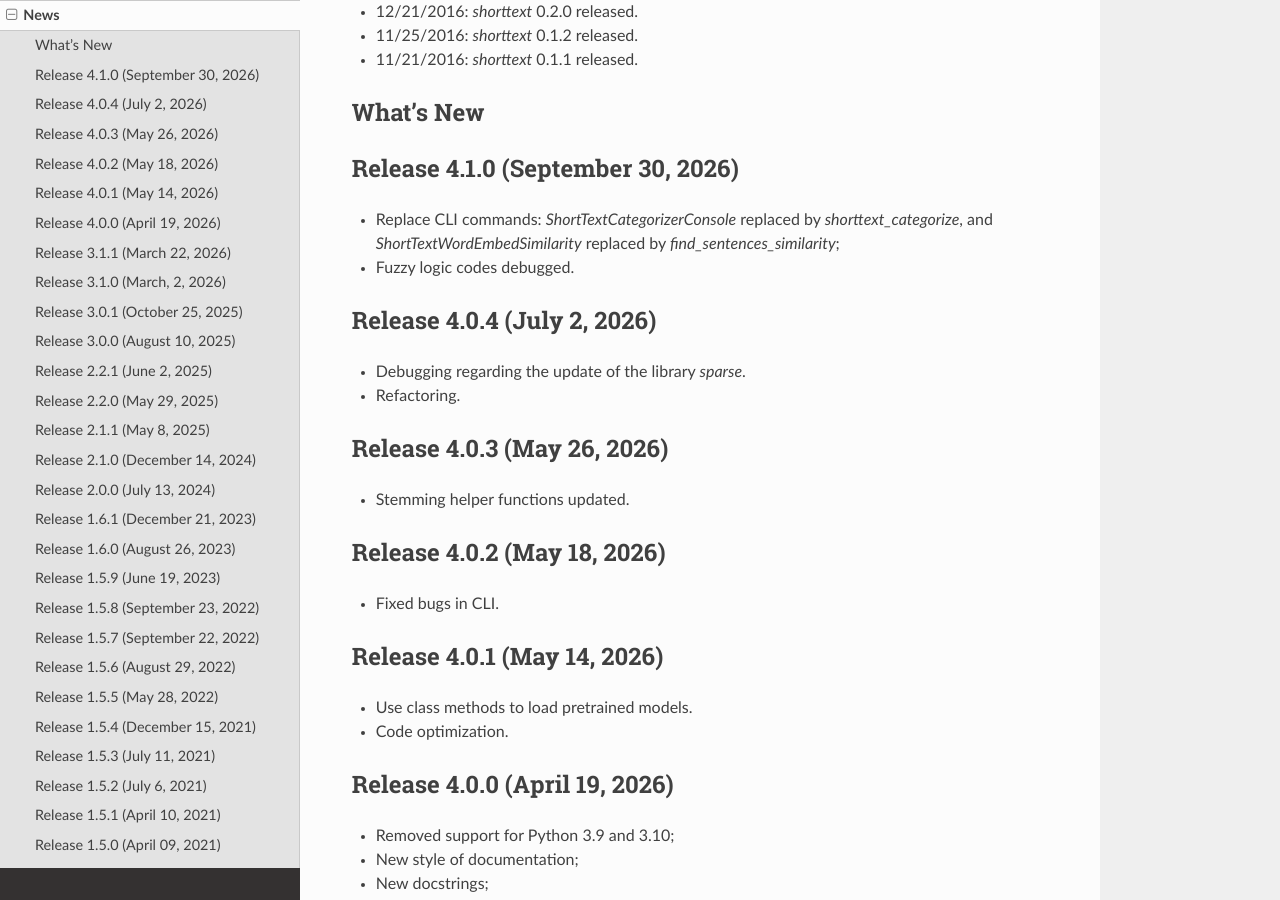
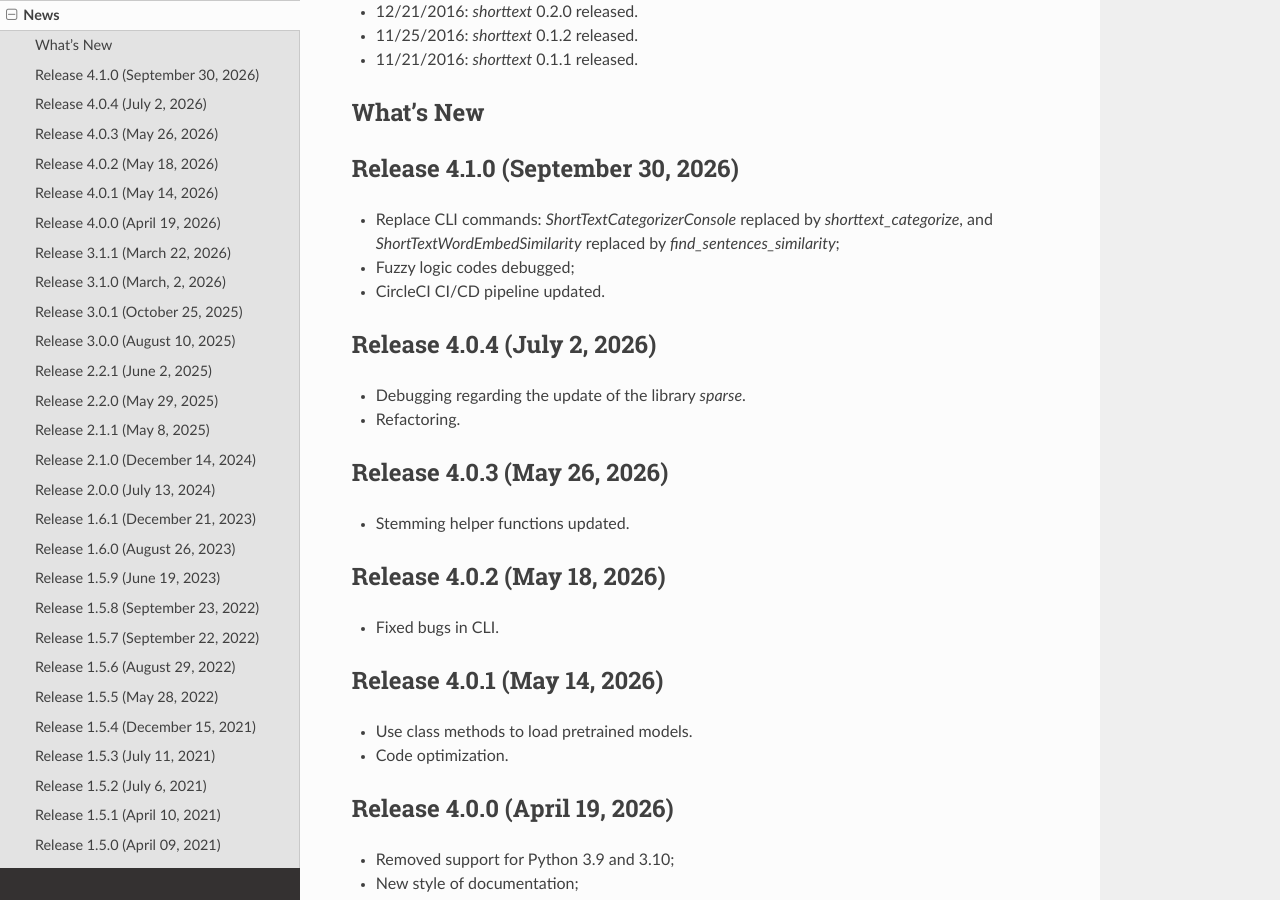
Before and after one commit to stephenhky/PyShortTextCategorization, a Sphinx documentation site: the page built from docs/news.rst, in a window 1280 px wide and 900 px high, scrolled down 2224 px. Built offline with Sphinx 7.4.7 and the Read the Docs theme 3.1.0, drawn with Linux system fonts in a browser that asks for light colours.

Commit message:
documentation updated

```diff
--- a/docs/news.rst
+++ b/docs/news.rst
@@ -99,7 +99,8 @@
 ----------------------------------
 
 * Replace CLI commands: `ShortTextCategorizerConsole` replaced by `shorttext_categorize`, and `ShortTextWordEmbedSimilarity` replaced by `find_sentences_similarity`;
-* Fuzzy logic codes debugged.
+* Fuzzy logic codes debugged;
+* CircleCI CI/CD pipeline updated.
 
 
 Release 4.0.4 (July 2, 2026)
```
